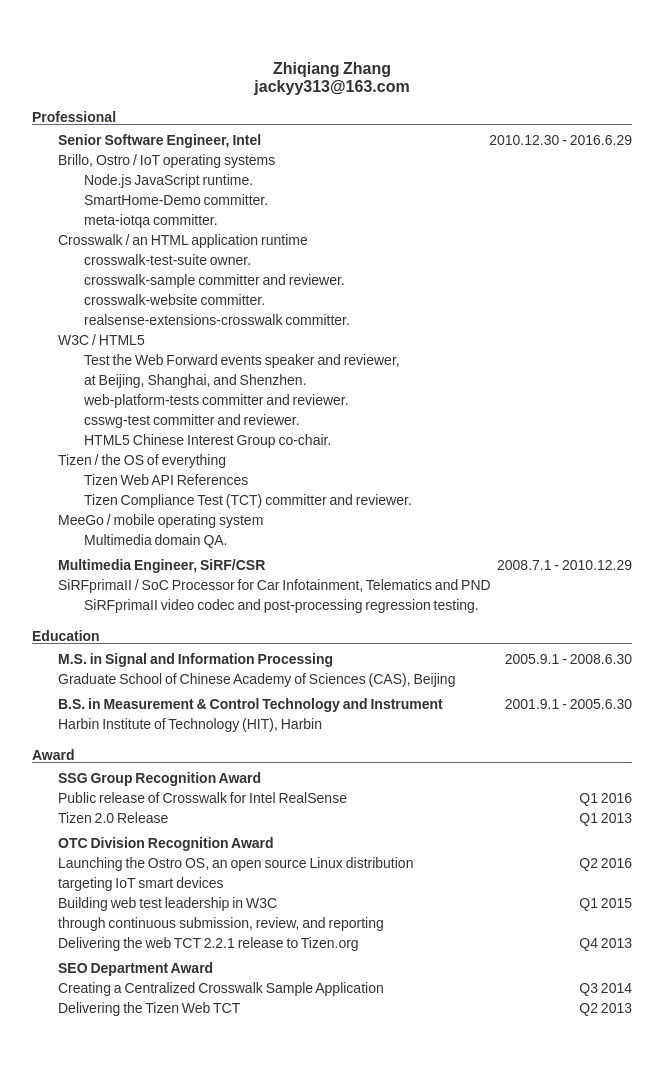
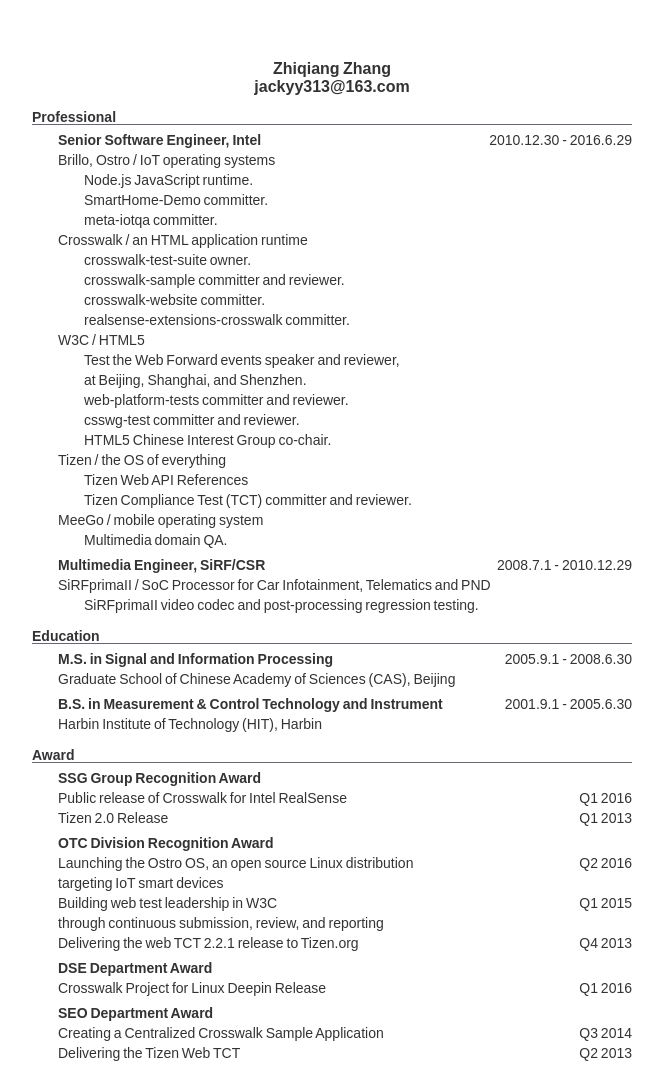
Before and after one commit to shuixin222/zqzhang.github.io, a Jekyll site: the page resume/index.html, which Jekyll copies as it is, in a window 1280 px wide. Shown: the whole page, without its empty margins (308-971 px from the left). Built offline with Jekyll 4.4.1, drawn with Linux system fonts in a browser that asks for light colours; before the commit the page ends 1036 px from its top, so only the background shows below that.

Commit message:
Get a Design & Systems Engineering Q1 2016 Department Award
for Crosswalk Project for Linux Deepin Release

Deepin is the leading desktop OS vendor in PRC, with many significant
customers in government and enterprise. This team’s success at
making Crosswalk the default web runtime in the Deepin 2015 formal
release was a major step to extend Crosswalk’s influence into the top
desktop OS and in promoting the HTML5 ecosystem to desktop developers.

```diff
--- a/resume/index.html
+++ b/resume/index.html
@@ -139,6 +139,15 @@
         <div style="clear:both"></div>
       </div>
       <div class="middle">
+        <div class="samelinealignleft highlight">DSE Department Award</div>
+        <div style="clear:both"></div>
+      </div>
+      <div class="small">
+        <div class="samelinealignleft">Crosswalk Project for Linux Deepin Release</div>
+        <div class="samelinealignright">Q1 2016</div>
+        <div style="clear:both"></div>
+      </div>
+      <div class="middle">
         <div class="samelinealignleft highlight">SEO Department Award</div>
         <div style="clear:both"></div>
       </div>
--- a/resume/zh.html
+++ b/resume/zh.html
@@ -223,6 +223,9 @@
           targeting IoT smart devices
         </li>
         <li>
+          2016Q1: Crosswalk Project for Linux Deepin Release
+        </li>
+        <li>
           2015Q1: Building web test leadership in W3C through continuous
           submission, review, and reporting
         </li>
```
